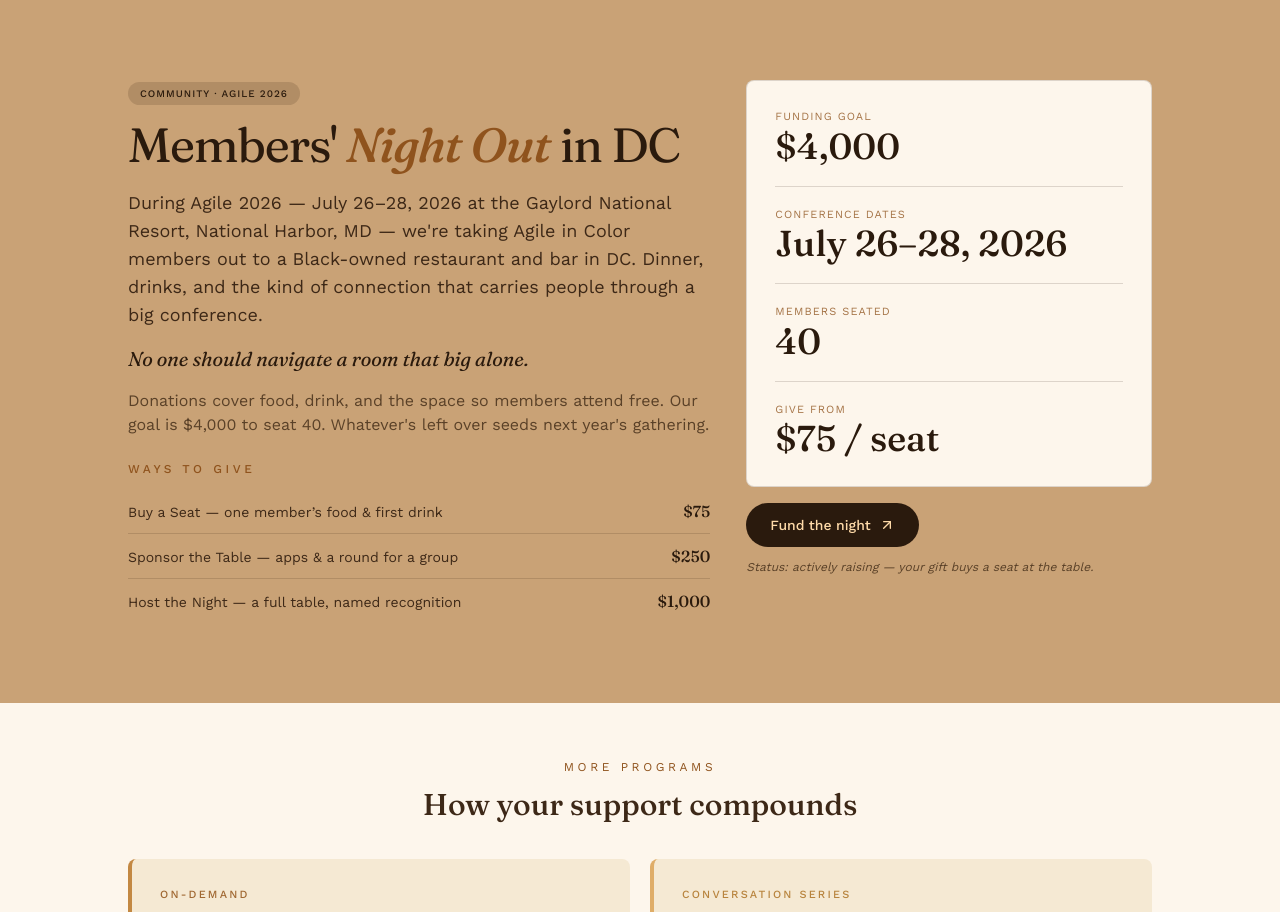
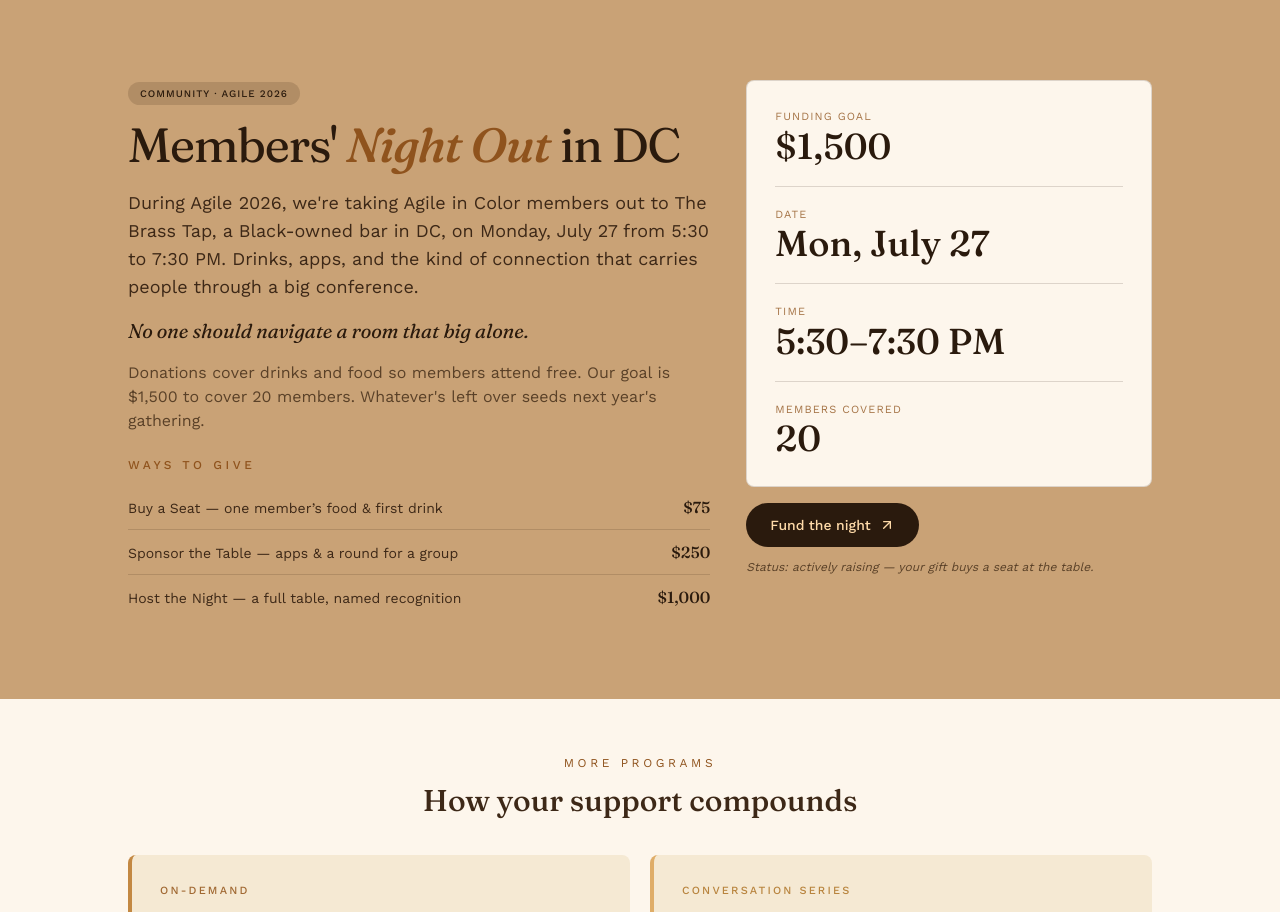
Before and after one commit to kishag212/agile-in-color, a React (Vite) app: page /programs in a window 1280 px wide. Shown: the part 980-1892 px from the top of the page. Built offline with nearby package versions, Linux system fonts and the light colour scheme; no server answers.

Commit message:
Members' Night Out: The Brass Tap, Mon July 27, 20 members, ,500 goal

```diff
--- a/src/pages/Events.jsx
+++ b/src/pages/Events.jsx
@@ -69,7 +69,7 @@ function CampaignBand() {
           a night out in DC.
         </p>
         <p className="mt-5 text-sm leading-relaxed opacity-80 md:text-base">
-          The Members' Night Out is funding-dependent. Help us seat 40 members for free.
+          The Members' Night Out is funding-dependent. Help us cover 20 members for free.
         </p>
         <div className="mt-5 flex justify-center">
           <Link
@@ -116,15 +116,15 @@ const UPCOMING_EVENTS = [
     borderClass: 'border-l-[#b8843e]',
     status: 'FUNDING DEPENDENT',
     statusClass: 'bg-wheat/30 text-walnut',
-    dateBig: 'Jul 26–28',
+    dateBig: 'Jul 27',
     dateSmall: '2026',
     accentClass: 'text-[#b8843e]',
     eyebrow: 'Community · Washington, DC',
     title: "Members' Night Out",
     body:
-      "A gathering for Agile in Color members during Agile 2026 — dinner and drinks at a Black-owned restaurant and bar in DC. Donations cover the night so members attend free. Status: actively raising funds.",
-    sessionLabel: 'The gathering',
-    sessionTitle: 'Members of the community, together, off the conference floor',
+      "A members' happy hour during Agile 2026 at The Brass Tap, a Black-owned bar in DC. Monday, July 27, 5:30 to 7:30 PM. Donations cover drinks and food so members attend free. Status: actively raising funds.",
+    sessionLabel: 'When & where',
+    sessionTitle: 'Mon, July 27 · 5:30–7:30 PM · The Brass Tap, DC',
   },
 ]
 
--- a/src/pages/Programs.jsx
+++ b/src/pages/Programs.jsx
@@ -132,17 +132,16 @@ function FlagshipReimagined() {
               Members' <em className="font-medium text-walnut">Night Out</em> in DC
             </h2>
             <p className="mt-5 text-base leading-relaxed text-ink md:text-lg">
-              During Agile 2026 — July 26–28, 2026 at the Gaylord National Resort, National
-              Harbor, MD — we're taking Agile in Color members out to a Black-owned restaurant
-              and bar in DC. Dinner, drinks, and the kind of connection that carries people
-              through a big conference.
+              During Agile 2026, we're taking Agile in Color members out to The Brass Tap, a
+              Black-owned bar in DC, on Monday, July 27 from 5:30 to 7:30 PM. Drinks, apps, and
+              the kind of connection that carries people through a big conference.
             </p>
             <p className="mt-4 font-serif text-base italic leading-snug text-espresso md:text-xl">
               No one should navigate a room that big alone.
             </p>
             <p className="mt-4 text-sm leading-relaxed text-ink-soft md:text-base">
-              Donations cover food, drink, and the space so members attend free. Our goal is
-              $4,000 to seat 40. Whatever's left over seeds next year's gathering.
+              Donations cover drinks and food so members attend free. Our goal is $1,500 to
+              cover 20 members. Whatever's left over seeds next year's gathering.
             </p>
 
             <p className="mt-6 text-xs font-medium uppercase tracking-[0.3em] text-walnut">
@@ -167,13 +166,13 @@ function FlagshipReimagined() {
 
           <div className="md:col-span-5">
             <div className="rounded-lg border border-espresso/15 bg-bg p-6 md:p-7">
-              <LightStatRow eyebrow="Funding goal" value="$4,000" />
+              <LightStatRow eyebrow="Funding goal" value="$1,500" />
               <LightDivider />
-              <LightStatRow eyebrow="Conference dates" value="July 26–28, 2026" />
+              <LightStatRow eyebrow="Date" value="Mon, July 27" />
               <LightDivider />
-              <LightStatRow eyebrow="Members seated" value="40" />
+              <LightStatRow eyebrow="Time" value="5:30–7:30 PM" />
               <LightDivider />
-              <LightStatRow eyebrow="Give from" value="$75 / seat" />
+              <LightStatRow eyebrow="Members covered" value="20" />
             </div>
             <div className="mt-4">
               <Link
--- a/src/pages/Sponsor.jsx
+++ b/src/pages/Sponsor.jsx
@@ -476,8 +476,8 @@ function MeetupRecognitionList() {
           Fund the night — <em className="font-medium text-walnut">recognition by gift</em>.
         </h3>
         <p className="mx-auto mt-4 max-w-2xl text-sm leading-relaxed text-ink-soft md:text-base">
-          A one-night gathering for Agile in Color members at a Black-owned restaurant during
-          Agile 2026. Gifts are one-time and cover food, drink, and the space so members attend
+          A members' happy hour at The Brass Tap in DC on Monday, July 27 (5:30 to 7:30 PM)
+          during Agile 2026. Gifts are one-time and cover drinks and food so members attend
           free.
         </p>
       </header>
@@ -751,10 +751,10 @@ function MeetupSection({ coverFee }) {
             Members' <em className="font-medium text-wheat">Night Out</em>.
           </h2>
           <p className="mt-4 max-w-2xl text-base leading-relaxed opacity-90 md:text-lg">
-            During Agile 2026 (July 26–28, National Harbor, MD), we're taking Agile in Color
-            members out to a Black-owned restaurant and bar in DC — dinner, drinks, and the kind
-            of connection that carries people through a big conference. We're raising $4,000 to
-            seat 40 members for free. Pick a piece. Pull up a chair.
+            During Agile 2026, we're taking Agile in Color members out to The Brass Tap, a
+            Black-owned bar in DC, on Monday, July 27 from 5:30 to 7:30 PM. Drinks, apps, and the
+            kind of connection that carries people through a big conference. We're raising $1,500
+            to cover 20 members so they can walk in free. Pick a piece, pull up a chair.
           </p>
         </div>
 
```
Also changed, not shown: vite.config.js.timestamp-1784757107563-a718d4c55c752.mjs (added, +21 -0 lines), 2 other files (tests, documents, lock files or other folders).
